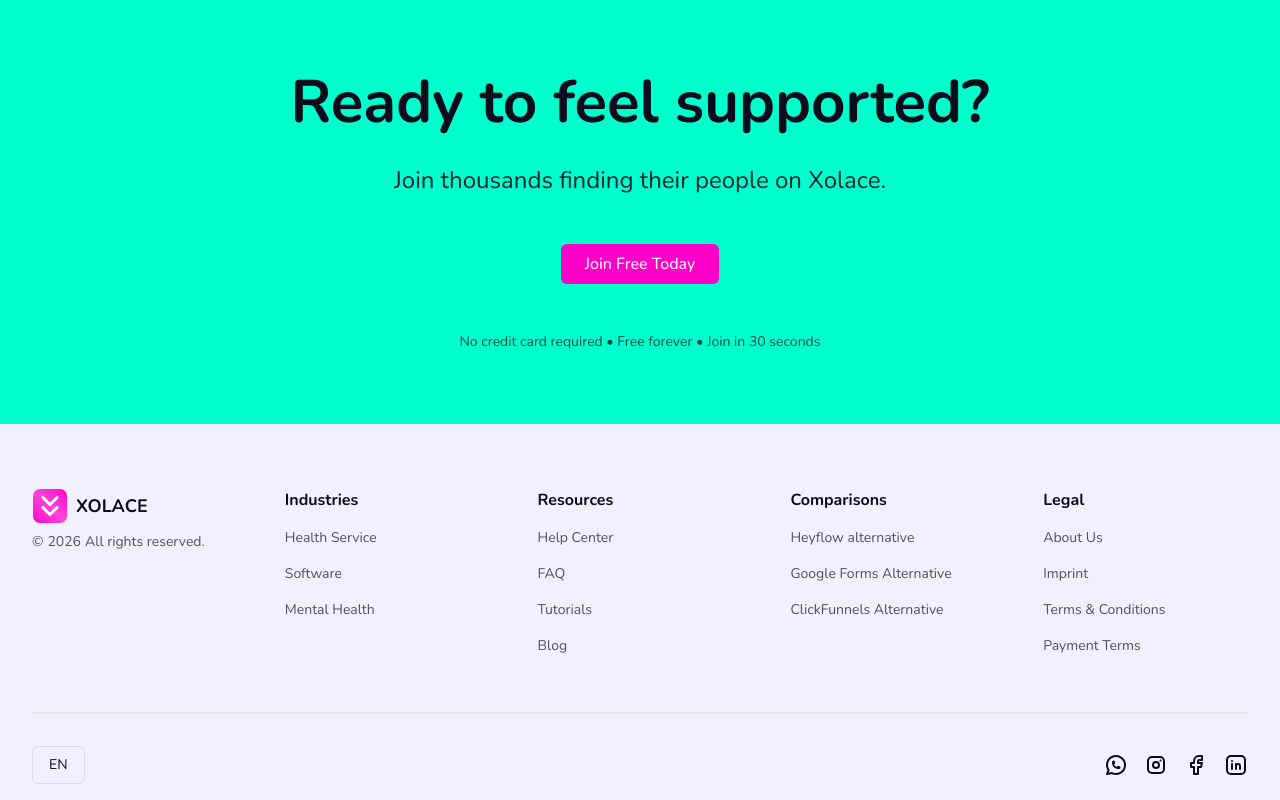
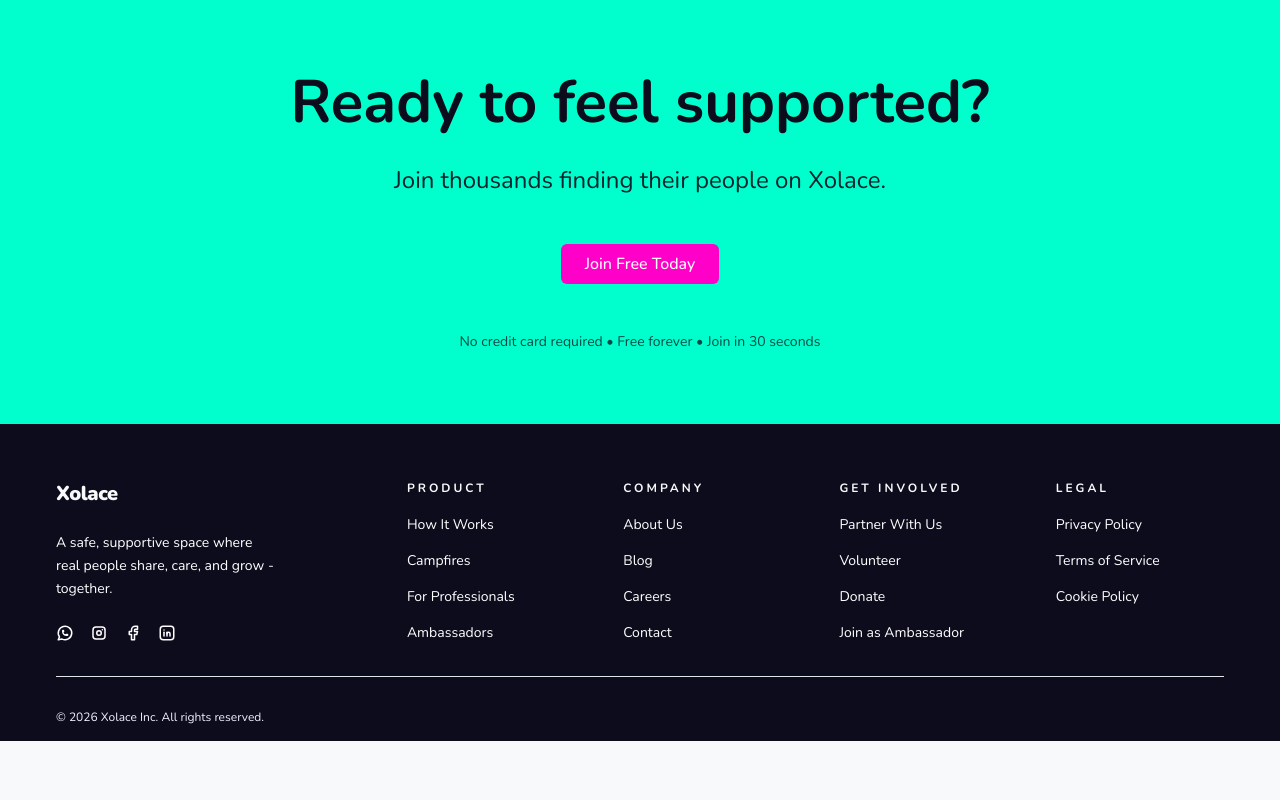
Before and after one commit to xolace-official/xolaceinc_official, a Next.js app: page / in a window 1280 px wide. Shown: the part 7659-8459 px from the top of the page. After the commit the page ends 8400 px from the top, so only its background shows below. Built offline with nearby package versions, Linux system fonts and the light colour scheme.

Commit message:
Chore navbar

```diff
--- a/src/layout/footer.tsx
+++ b/src/layout/footer.tsx
@@ -1,126 +1,139 @@
 "use client";
+
 import {
   IconBrandFacebook,
   IconBrandInstagram,
   IconBrandLinkedin,
   IconBrandWhatsapp,
 } from "@tabler/icons-react";
-import { ChevronsDown } from "lucide-react";
 import Link from "next/link";
-import { useRouter } from "next/navigation";
 import type React from "react";
 import { Suspense } from "react";
-import { Separator } from "@/components/ui/separator";
+import {Separator} from "@/components/ui/separator";
 
 const footerColumns = [
   {
-    title: "Industries",
-    links: ["Health Service", "Software", "Mental Health"],
+    title: "Product",
+    links: [
+      { label: "How It Works",         href: "#" },
+      { label: "Campfires",            href: "#" },
+      { label: "For Professionals",    href: "#" },
+      { label: "Ambassadors",          href: "#" },
+    ],
   },
   {
-    title: "Resources",
-    links: ["Help Center", "FAQ", "Tutorials", "Blog"],
+    title: "Company",
+    links: [
+      { label: "About Us",  href: "#" },
+      { label: "Blog",      href: "#" },
+      { label: "Careers",   href: "#" },
+      { label: "Contact",   href: "#" },
+    ],
   },
   {
-    title: "Comparisons",
+    title: "Get Involved",
     links: [
-      "Heyflow alternative",
-      "Google Forms Alternative",
-      "ClickFunnels Alternative",
+      { label: "Partner With Us",      href: "#" },
+      { label: "Volunteer",            href: "#" },
+      { label: "Donate",               href: "#" },
+      { label: "Join as Ambassador",   href: "#" },
     ],
   },
   {
     title: "Legal",
-    links: ["About Us", "Imprint", "Terms & Conditions", "Payment Terms"],
+    links: [
+      { label: "Privacy Policy",   href: "#" },
+      { label: "Terms of Service", href: "#" },
+      { label: "Cookie Policy",    href: "#" },
+    ],
   },
 ];
 
-const socialPlatforms: { name: string; url: string; icon: React.ReactNode }[] =
-  [
-    {
-      name: "WhatsApp",
-      url: "",
-      icon: <IconBrandWhatsapp />,
-    },
-    {
-      name: "Instagram",
-      url: "",
-      icon: <IconBrandInstagram />,
-    },
-    {
-      name: "Facebook",
-      url: "",
-      icon: <IconBrandFacebook />,
-    },
-    {
-      name: "LinkedIn",
-      url: "",
-      icon: <IconBrandLinkedin />,
-    },
-  ];
+const socialPlatforms: { name: string; url: string; icon: React.ReactNode }[] = [
+  { name: "WhatsApp",  url: "", icon: <IconBrandWhatsapp  size={18} /> },
+  { name: "Instagram", url: "", icon: <IconBrandInstagram size={18} /> },
+  { name: "Facebook",  url: "", icon: <IconBrandFacebook  size={18} /> },
+  { name: "LinkedIn",  url: "", icon: <IconBrandLinkedin  size={18} /> },
+];
 
 export function CurrentYear() {
   return <span>{new Date().getFullYear()}</span>;
 }
 
 const Footer = () => {
-  const router = useRouter();
+  return (
+    <footer id="footer" className="pt-14 pb-4 px-14 w-full bg-foreground text-primary-foreground">
 
-  return (
-    <footer id={"footer"} className="w-full">
-      {/* Main Footer */}
-      <div className="w-full pt-12 sm:pt-16 pb-4 bg-muted dark:bg-card px-4 md:px-8">
-        <div className="grid grid-cols-1 md:grid-cols-3 lg:grid-cols-5 gap-4 md:gap-12 mb-12">
-          <div className="col-span-1 md:col-span-3 lg:col-span-1">
-            <Link href="/" className="font-bold text-lg flex items-center">
-              <ChevronsDown className="bg-linear-to-tr border-secondary from-primary via-primary/70 to-primary rounded-lg text-white w-9 h-9 mr-2 border" />
-              XOLACE
+      {/* ── Main grid ── */}
+      <div className="max-w-7xl mx-auto">
+        <div className="grid grid-cols-1 md:grid-cols-[1.8fr_1fr_1fr_1fr_1fr] gap-12">
+
+          {/* Brand column */}
+          <div className="flex flex-col gap-6">
+            <Link href="/" className="font-black text-xl tracking-tight text-background">
+              Xolace
             </Link>
-            <p className="text-sm text-foreground/70 mt-2 flex gap-1">
-              <span>&copy;</span>
-              <Suspense fallback={<span>—</span>}>
-                <CurrentYear />
-              </Suspense>
-              <span>All rights reserved.</span>
+            <p className="text-sm font-light leading-relaxed max-w-[220px]" style={{ color: "hsl(var(--background)/0.45)" }}>
+              A safe, supportive space where real people share, care, and grow - together.
             </p>
-          </div>
-
-          {footerColumns.map((col) => (
-            <div key={col.title} className="flex flex-col gap-2">
-              <h3 className="font-bold text-base mb-2">{col.title}</h3>
-              {col.links.map((link) => (
+            <div className="flex items-center gap-4">
+              {socialPlatforms.map((platform) => (
                 <Link
-                  key={link}
-                  href="#"
-                  className="text-sm text-foreground/70 hover:text-foreground-100 transition-colors mb-2"
+                  key={platform.name}
+                  href={platform.url}
+                  aria-label={platform.name}
+                  className="transition-colors duration-200"
+                  style={{ color: "hsl(var(--background)/0.4)" }}
+                  onMouseEnter={e => (e.currentTarget.style.color = "hsl(var(--background))")}
+                  onMouseLeave={e => (e.currentTarget.style.color = "hsl(var(--background)/0.4)")}
                 >
-                  {link}
+                  {platform.icon}
                 </Link>
               ))}
             </div>
+          </div>
+
+          {/* Link columns */}
+          {footerColumns.map((col) => (
+            <div key={col.title} className="flex flex-col gap-4">
+              <p className="text-xs font-bold uppercase tracking-[0.25em] text-background">
+                {col.title}
+              </p>
+              <ul className="flex flex-col gap-3">
+                {col.links.map((link) => (
+                  <li key={link.label}>
+                    <Link
+                      href={link.href}
+                      className="text-sm font-light transition-colors duration-200"
+                      style={{ color: "hsl(var(--background))" }}
+                      onMouseEnter={e => (e.currentTarget.style.color = "hsl(var(--background))")}
+                      onMouseLeave={e => (e.currentTarget.style.color = "hsl(var(--background))")}
+                    >
+                      {link.label}
+                    </Link>
+                  </li>
+                ))}
+              </ul>
+            </div>
           ))}
         </div>
+      </div>
 
-        <Separator className="my-8 border" />
-
-        {/* Bottom Bar */}
-        <div className="flex flex-row justify-between items-center gap-4">
-          <div className="flex gap-2">
-            <p className="px-4 py-2 text-sm  rounded-md border border-foreground/10">
-              EN
-            </p>
-          </div>
-
-          <div className="flex gap-4">
-            {socialPlatforms.map((platform) => (
-              <Link key={platform.name} href={platform.url} className="">
-                {platform.icon}
-              </Link>
-            ))}
-          </div>
+      {/* ── Bottom bar ── */}
+      <div className={"flex flex-col gap-8 pt-8 max-w-7xl mx-auto"}>
+        <Separator className="  "/>
+        <div className="flex flex-col sm:flex-row items-center justify-between ">
+          <p className="text-xs font-light text-muted ">
+            &copy;{" "}
+            <Suspense fallback={<span>-</span>}>
+              <CurrentYear />
+            </Suspense>
+            {" "}Xolace Inc. All rights reserved.
+          </p>
         </div>
       </div>
     </footer>
   );
 };
+
 export default Footer;
```
